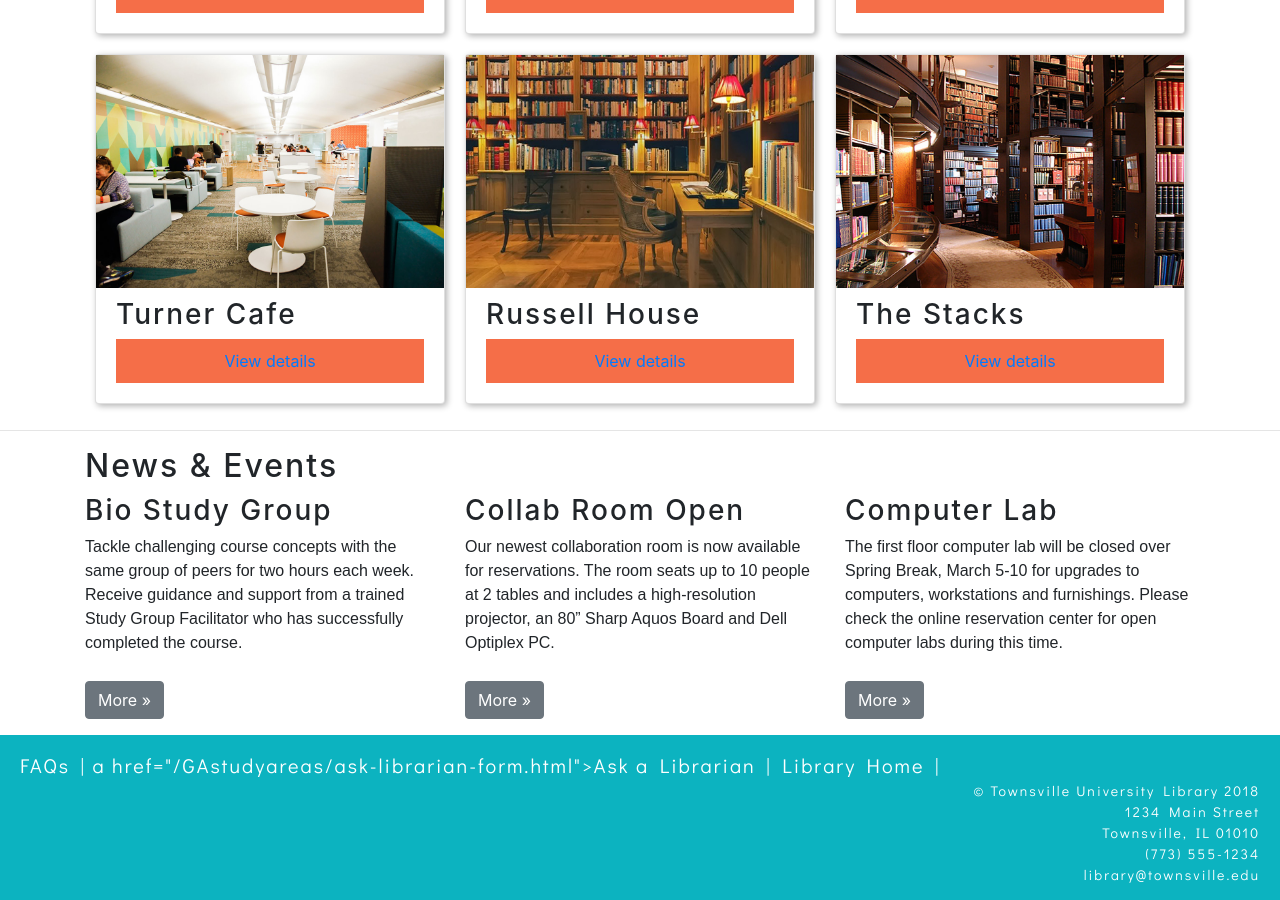
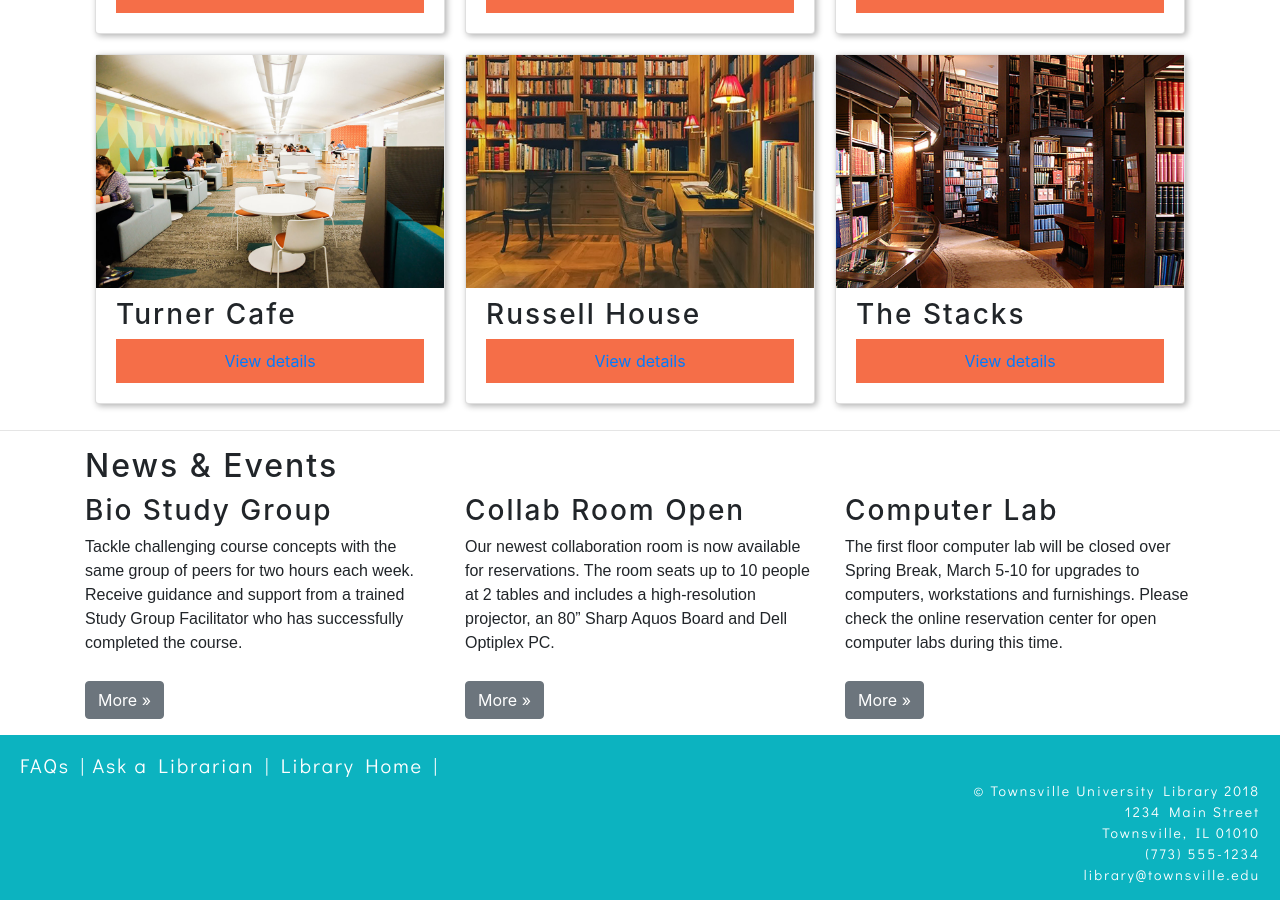
Before and after one commit to DOMLIS786/GAstudyareas, a Jekyll site: the page built from index.html, in a window 1280 px wide and 900 px high, scrolled down 1211 px. Built offline with Jekyll 4.4.1, drawn with Linux system fonts in a browser that asks for light colours.

Commit message:
Update footer.html

```diff
--- a/_includes/footer.html
+++ b/_includes/footer.html
@@ -42,7 +42,7 @@
  <footer role="contentinfo">
       <nav class="footernav">
         <a href="#">FAQs</a> |
-        a href="{{ site.baseurl }}/ask-librarian-form.html">Ask a Librarian</a> |
+        <a href="{{ site.baseurl }}/ask-librarian-form.html">Ask a Librarian</a> |
         <a href="#">Library Home</a> |
   </nav>
 <section class="address">&copy; Townsville University Library 2018 <br />
```
